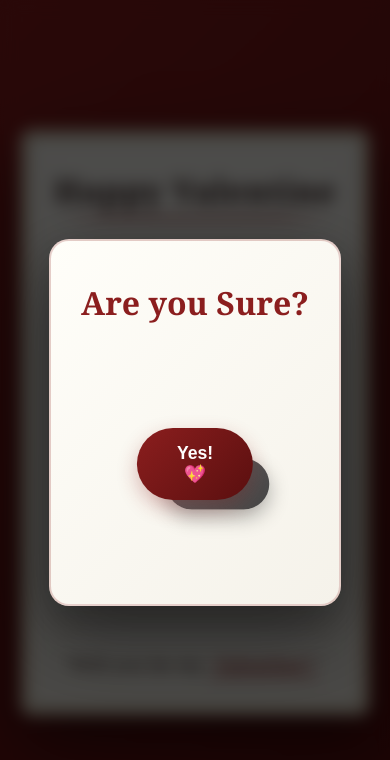
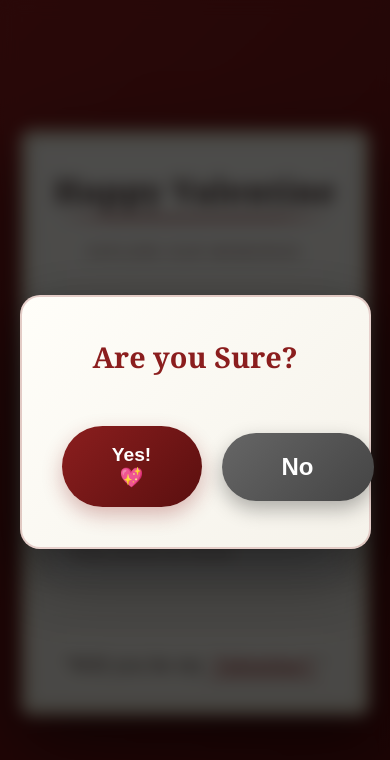
Before and after one commit to Topor24k/Valentine, a React (Vite) app: page / in a window 390 px wide. Both pictures are taken after a click on the element "Valentine?". Shown: the top 760 px of the page. Built offline with nearby package versions, Linux system fonts and the light colour scheme.

Commit message:
Refactor confirmation modal styles and update no-button positioning logic

```diff
--- a/src/components/MenuScene.css
+++ b/src/components/MenuScene.css
@@ -255,7 +255,7 @@
 
 .confirmation-modal {
   background: linear-gradient(135deg, #fffef9 0%, #f5f2ea 100%);
-  padding: 50px 60px;
+  padding: 60px 80px;
   border-radius: 20px;
   box-shadow:
     0 30px 80px rgba(0, 0, 0, 0.4),
@@ -264,41 +264,44 @@
   position: relative;
   border: 2px solid rgba(139, 30, 30, 0.2);
   animation: scaleIn 0.4s cubic-bezier(0.68, -0.55, 0.265, 1.55);
+  min-width: 700px;
+  min-height: 300px;
 }
 
 .confirmation-title {
   font-family: 'Playfair Display', 'Georgia', serif;
-  font-size: 2.5rem;
+  font-size: 1.8rem;
   color: #8b1e1e;
-  margin-bottom: 40px;
+  margin-bottom: 60px;
   font-weight: 700;
 }
 
-.confirmation-buttons {
+.confirmation-buttons-container {
+  display: flex;
+  justify-content: space-between;
+  align-items: center;
+  gap: 60px;
   position: relative;
-  height: 200px;
+  padding: 0 40px;
 }
 
 .yes-button {
   background: linear-gradient(135deg, #8b1e1e 0%, #5a0f0f 100%);
   color: white;
   border: none;
-  padding: 18px 50px;
-  font-size: 1.3rem;
+  padding: 20px 60px;
+  font-size: 1.5rem;
   font-weight: 600;
   border-radius: 50px;
   cursor: pointer;
   transition: all 0.3s ease;
   box-shadow: 0 8px 20px rgba(139, 30, 30, 0.3);
-  position: absolute;
-  top: 50%;
-  left: 50%;
-  transform: translate(-50%, -50%);
-  z-index: 2;
+  flex: 1;
+  max-width: 250px;
 }
 
 .yes-button:hover {
-  transform: translate(-50%, -50%) scale(1.1);
+  transform: scale(1.1);
   box-shadow: 0 12px 30px rgba(139, 30, 30, 0.5);
 }
 
@@ -306,14 +309,27 @@
   background: linear-gradient(135deg, #666 0%, #444 100%);
   color: white;
   border: none;
-  padding: 18px 50px;
-  font-size: 1.3rem;
+  padding: 20px 60px;
+  font-size: 1.5rem;
   font-weight: 600;
   border-radius: 50px;
   cursor: pointer;
   box-shadow: 0 8px 20px rgba(0, 0, 0, 0.3);
-  transform: translate(-50%, -50%);
-  z-index: 1;
+  transition: all 0.3s ease;
+  flex: 1;
+  max-width: 250px;
+}
+
+.no-button-moving {
+  background: linear-gradient(135deg, #666 0%, #444 100%);
+  color: white;
+  border: none;
+  padding: 20px 60px;
+  font-size: 1.5rem;
+  font-weight: 600;
+  border-radius: 50px;
+  cursor: pointer;
+  box-shadow: 0 8px 20px rgba(0, 0, 0, 0.3);
 }
 
 /* Thank You Modal Styles */
@@ -429,15 +445,32 @@
 
 /* Responsive for modals */
 @media (max-width: 768px) {
-  .confirmation-modal,
+  .confirmation-modal {
+    padding: 40px 30px;
+    margin: 20px;
+    min-width: auto;
+    max-width: 90%;
+    min-height: auto;
+  }
+
   .thankyou-modal {
     padding: 40px 30px;
     margin: 20px;
   }
 
-  .confirmation-title,
+  .confirmation-title {
+    font-size: 1.8rem;
+    margin-bottom: 50px;
+  }
+
   .thankyou-title {
     font-size: 2rem;
+  }
+
+  .confirmation-buttons-container {
+    flex-direction: row;
+    gap: 20px;
+    padding: 0 10px;
   }
 
   .valentine-guy-image {
@@ -446,9 +479,10 @@
   }
 
   .yes-button,
-  .no-button {
-    padding: 15px 40px;
-    font-size: 1.1rem;
+  .no-button-moving {
+    padding: 18px 40px;
+    font-size: 1.2rem;
+    min-width: 140px;
   }
 
   .thankyou-message {
--- a/src/components/MenuScene.jsx
+++ b/src/components/MenuScene.jsx
@@ -11,7 +11,7 @@ const MenuScene = ({ onNavigate }) => {
   const [showConfirmation, setShowConfirmation] = useState(false)
   const [showThankYou, setShowThankYou] = useState(false)
   const [showSpinWheel, setShowSpinWheel] = useState(false)
-  const [noButtonPosition, setNoButtonPosition] = useState({ top: '60%', left: '60%' })
+  const [noButtonPosition, setNoButtonPosition] = useState(null)
   const noButtonRef = useRef(null)
 
   useEffect(() => {
@@ -134,7 +134,7 @@ const MenuScene = ({ onNavigate }) => {
         <div className="confirmation-overlay">
           <div className="confirmation-modal">
             <h2 className="confirmation-title">Are you Sure?</h2>
-            <div className="confirmation-buttons">
+            <div className="confirmation-buttons-container">
               <button
                 className="yes-button"
                 onClick={handleYesClick}
@@ -143,14 +143,15 @@ const MenuScene = ({ onNavigate }) => {
               </button>
               <button
                 ref={noButtonRef}
-                className="no-button"
+                className={noButtonPosition ? "no-button-moving" : "no-button"}
                 onMouseEnter={handleNoHover}
-                style={{
-                  position: 'absolute',
+                style={noButtonPosition ? {
+                  position: 'fixed',
                   top: noButtonPosition.top,
                   left: noButtonPosition.left,
-                  transition: 'all 0.3s ease'
-                }}
+                  transition: 'all 0.3s ease',
+                  zIndex: 9999
+                } : {}}
               >
                 No
               </button>
```
